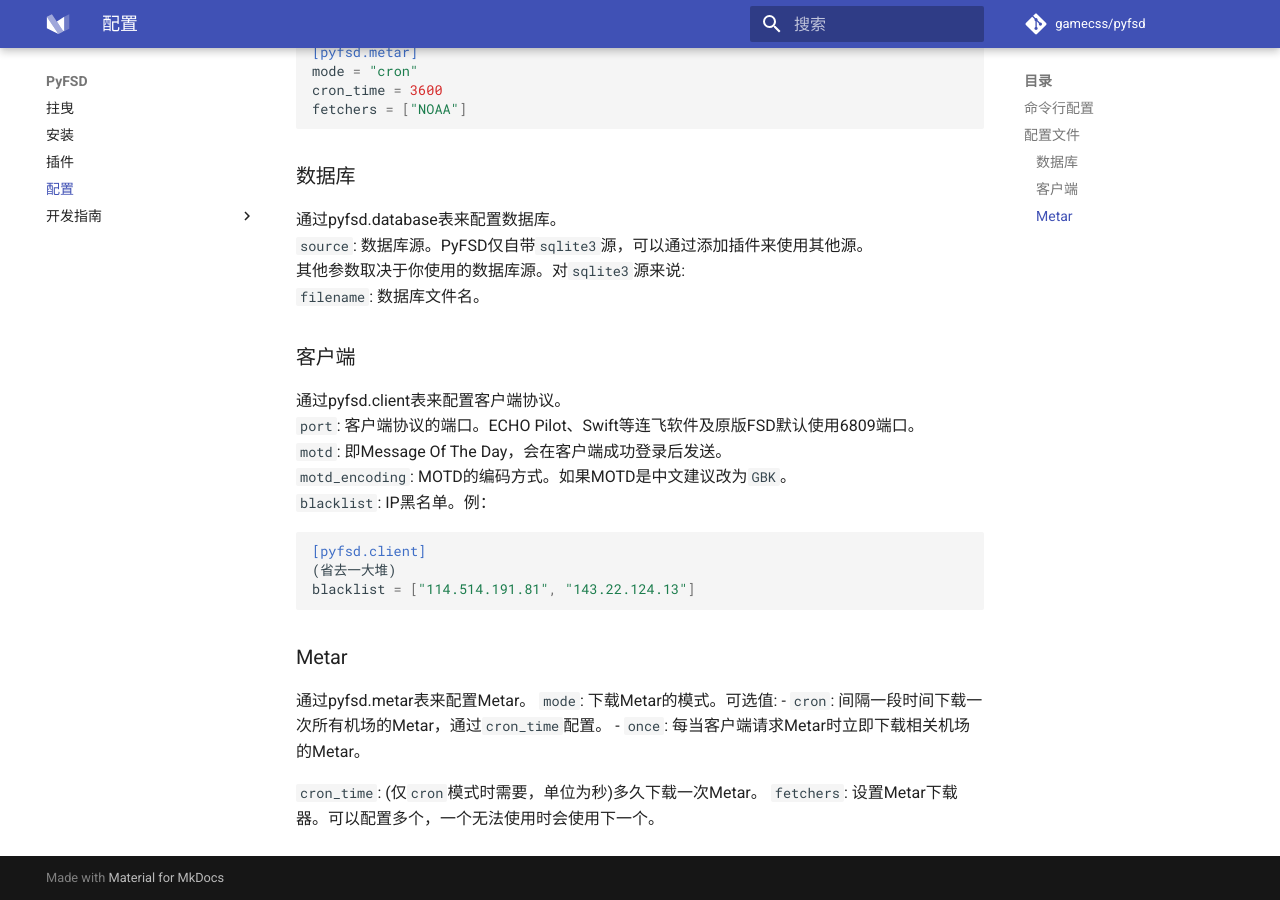
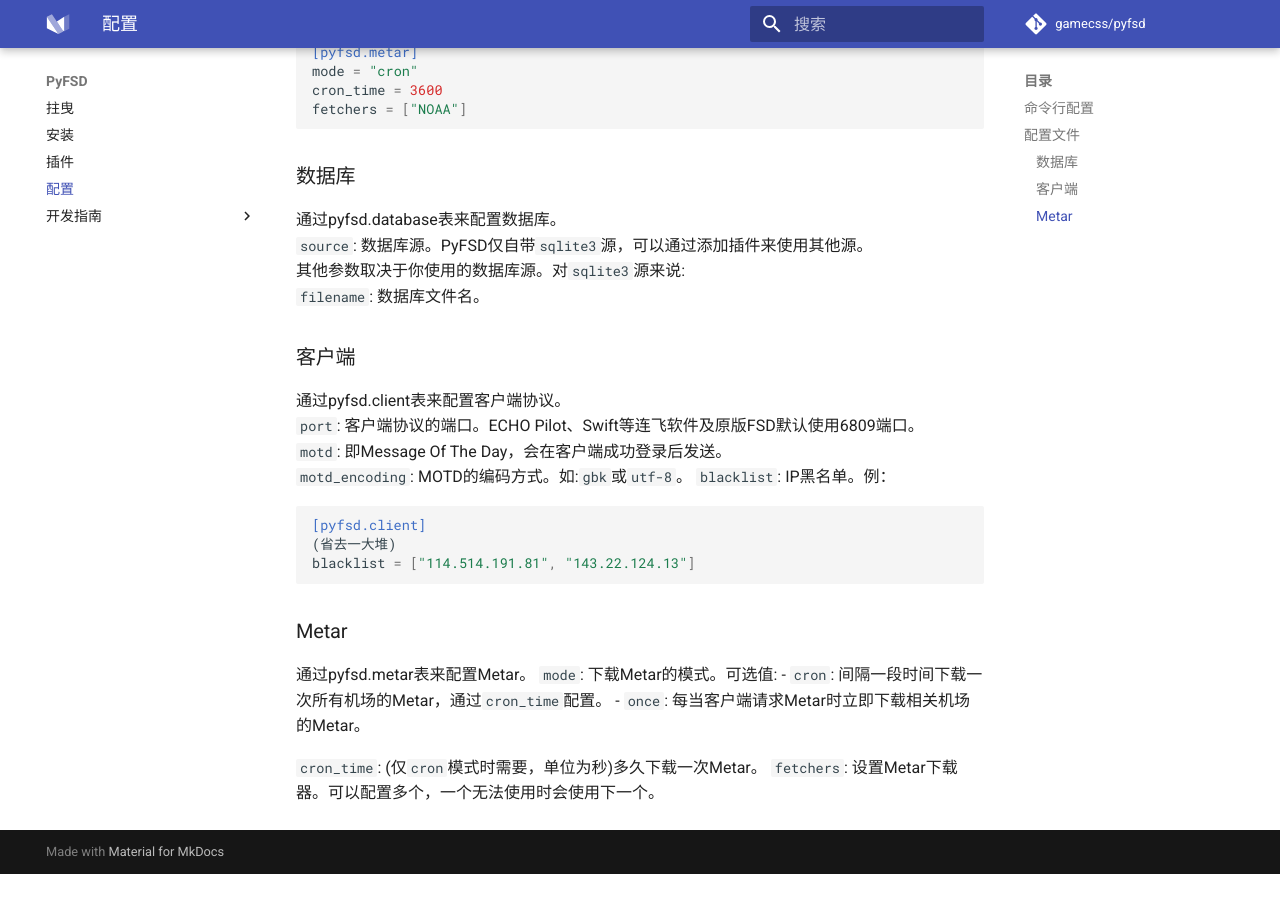
Before and after one commit to cfcsim/pyfsd, an MkDocs documentation site: the page built from docs/configure.md, in a window 1280 px wide and 900 px high, scrolled down 809 px. Built offline with MkDocs 1.6.1 and Material for MkDocs 9.7.7, drawn with Linux system fonts in a browser that asks for light colours; comment, search, counter and statistics services are not loaded; after the commit the page ends 1683 px from its top, so only the background shows below that.

Commit message:
Update docs

````diff
--- a/docs/configure.md
+++ b/docs/configure.md
@@ -40,7 +40,7 @@
 通过pyfsd.client表来配置客户端协议。
 `port`: 客户端协议的端口。ECHO Pilot、Swift等连飞软件及原版FSD默认使用6809端口。
 `motd`: 即Message Of The Day，会在客户端成功登录后发送。
-`motd_encoding`: MOTD的编码方式。如果MOTD是中文建议改为`GBK`。
+`motd_encoding`: MOTD的编码方式。如:`gbk`或`utf-8`。
 `blacklist`: IP黑名单。例：
 ```toml
 [pyfsd.client]
````
